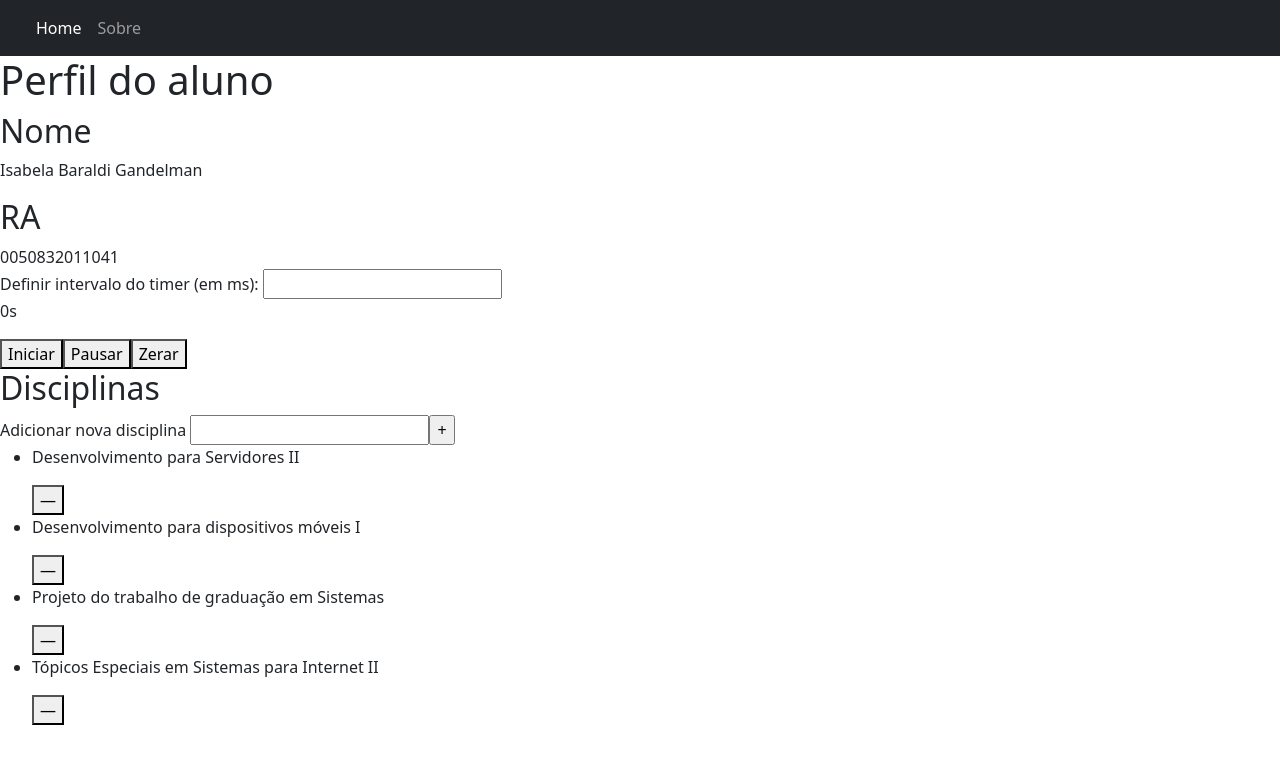
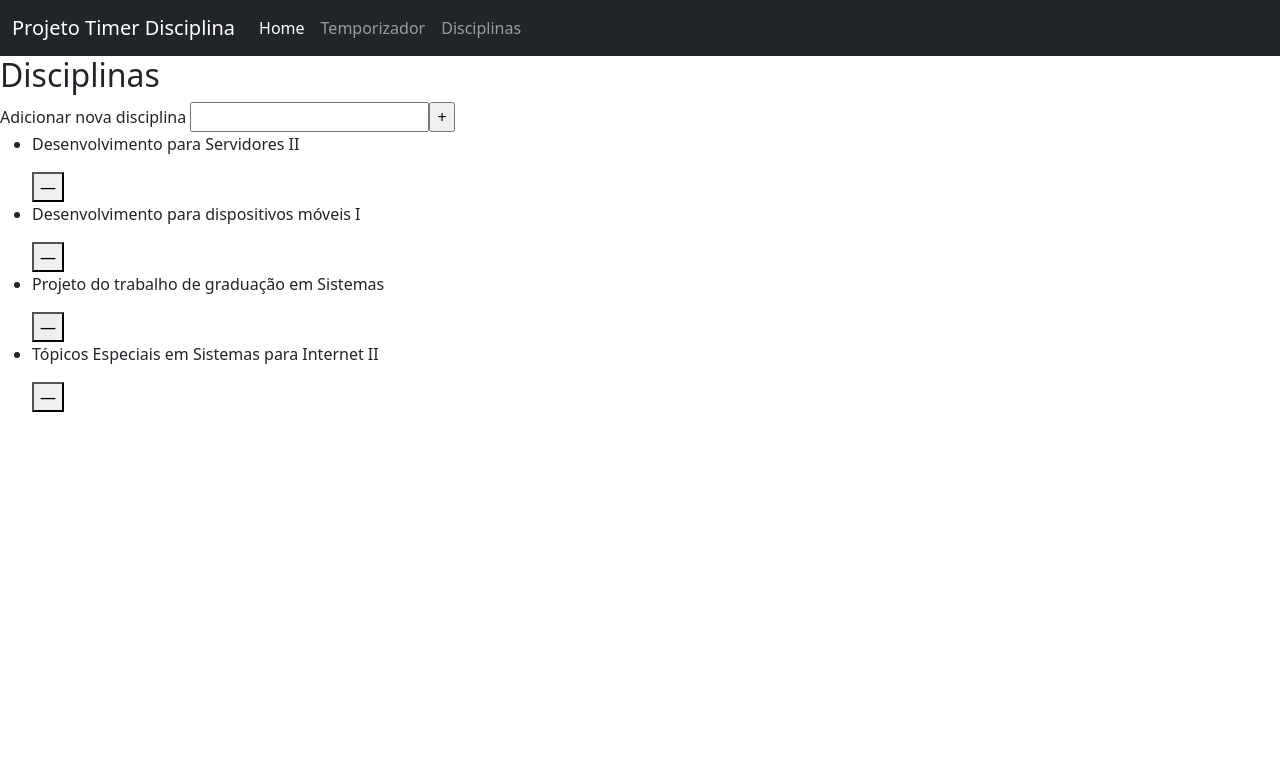
Before and after one commit to isabeela/timer-disciplina-angular, an Angular app: page /disciplina in a window 1280 px wide. Shown: the top 764 px of the page. Built offline with nearby package versions, Linux system fonts and the light colour scheme.

Commit message:
2 files modified

```diff
--- a/src/app/app.component.html
+++ b/src/app/app.component.html
@@ -1,5 +1,2 @@
 <app-navbar> </app-navbar>
-<app-home></app-home>
-
-<app-tempo></app-tempo>
-<app-disciplinas></app-disciplinas>
+<router-outlet></router-outlet>
--- a/src/app/navbar/navbar.component.html
+++ b/src/app/navbar/navbar.component.html
@@ -1,17 +1,20 @@
 <nav class="navbar navbar-expand-lg navbar-dark bg-dark">
   <div class="container-fluid">
-    <a class="navbar-brand"> </a>
+    <a class="navbar-brand" [routerLink]="['/']"> Projeto Timer Disciplina</a>
     <button class="navbar-toggler" type="button" data-bs-toggle="collapse" data-bs-target="#navbarNavDropdown" aria-controls="navbarNavDropdown" aria-expanded="false" aria-label="Toggle navigation">
   <span class="navbar-toggler-icon"></span>
 </button>
     <div class="collapse navbar-collapse" id="navbarNavDropdown">
       <ul class="navbar-nav">
         <li class="nav-item">
-          <a class="nav-link active" aria-current="page">
+          <a class="nav-link active" aria-current="page" [routerLink]="['/']">
             Home </a>
         </li>
         <li class="nav-item">
-          <a class="nav-link"> Sobre</a>
+          <a class="nav-link" [routerLink]="['/tempo']"> Temporizador </a>
+        </li>
+        <li class="nav-item">
+          <a class="nav-link" [routerLink]="['/disciplina']"> Disciplinas</a>
         </li>
       </ul>
     </div>
```
